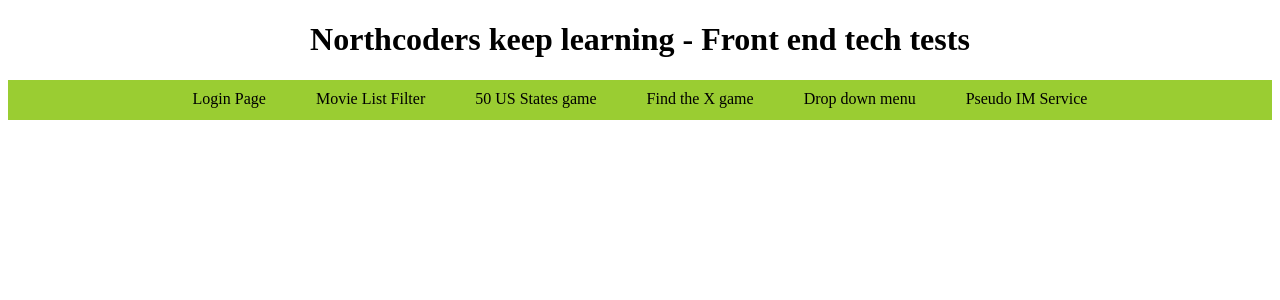
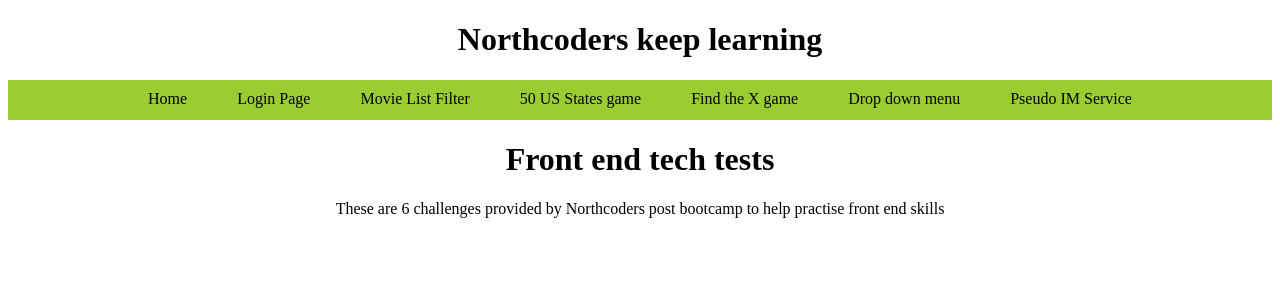
Before and after one commit to vbrooke78/keep-learning, a React (Create React App) app: page / in a window 1280 px wide. Shown: the top 300 px of the page. Built offline with nearby package versions, Linux system fonts and the light colour scheme.

Commit message:
Home page and link added

```diff
--- a/src/App.js
+++ b/src/App.js
@@ -1,5 +1,8 @@
+import { Route, Routes } from 'react-router-dom';
 import './App.css';
 import { Header } from './components/Header';
+import { HomePage } from './components/HomePage';
+import { LoginPage } from './components/LogInPage';
 import { Nav } from './components/Nav';
 
 function App() {
@@ -7,6 +10,10 @@ function App() {
     <div className="App">
       <Header />
       <Nav />
+      <Routes>
+        <Route path="/" element={<HomePage />} />
+        <Route path="/login" element={<LoginPage />} />
+      </Routes>
     </div>
   );
 }
--- a/src/components/Header.jsx
+++ b/src/components/Header.jsx
@@ -1,3 +1,3 @@
 export const Header = () => {
-  return <h1>Northcoders keep learning - Front end tech tests</h1>;
+  return <h1>Northcoders keep learning</h1>;
 };
--- /dev/null
+++ b/src/components/HomePage.jsx
@@ -0,0 +1,11 @@
+export const HomePage = () => {
+  return (
+    <>
+      <h1>Front end tech tests</h1>
+      <p>
+        These are 6 challenges provided by Northcoders post bootcamp to help
+        practise front end skills
+      </p>
+    </>
+  );
+};
--- a/src/components/Nav.jsx
+++ b/src/components/Nav.jsx
@@ -3,6 +3,9 @@ import { Link } from 'react-router-dom';
 export const Nav = () => {
   return (
     <nav className="navBar">
+      <Link to="/" className="links">
+        Home
+      </Link>
       <Link to="/login" className="links">
         Login Page
       </Link>
```
